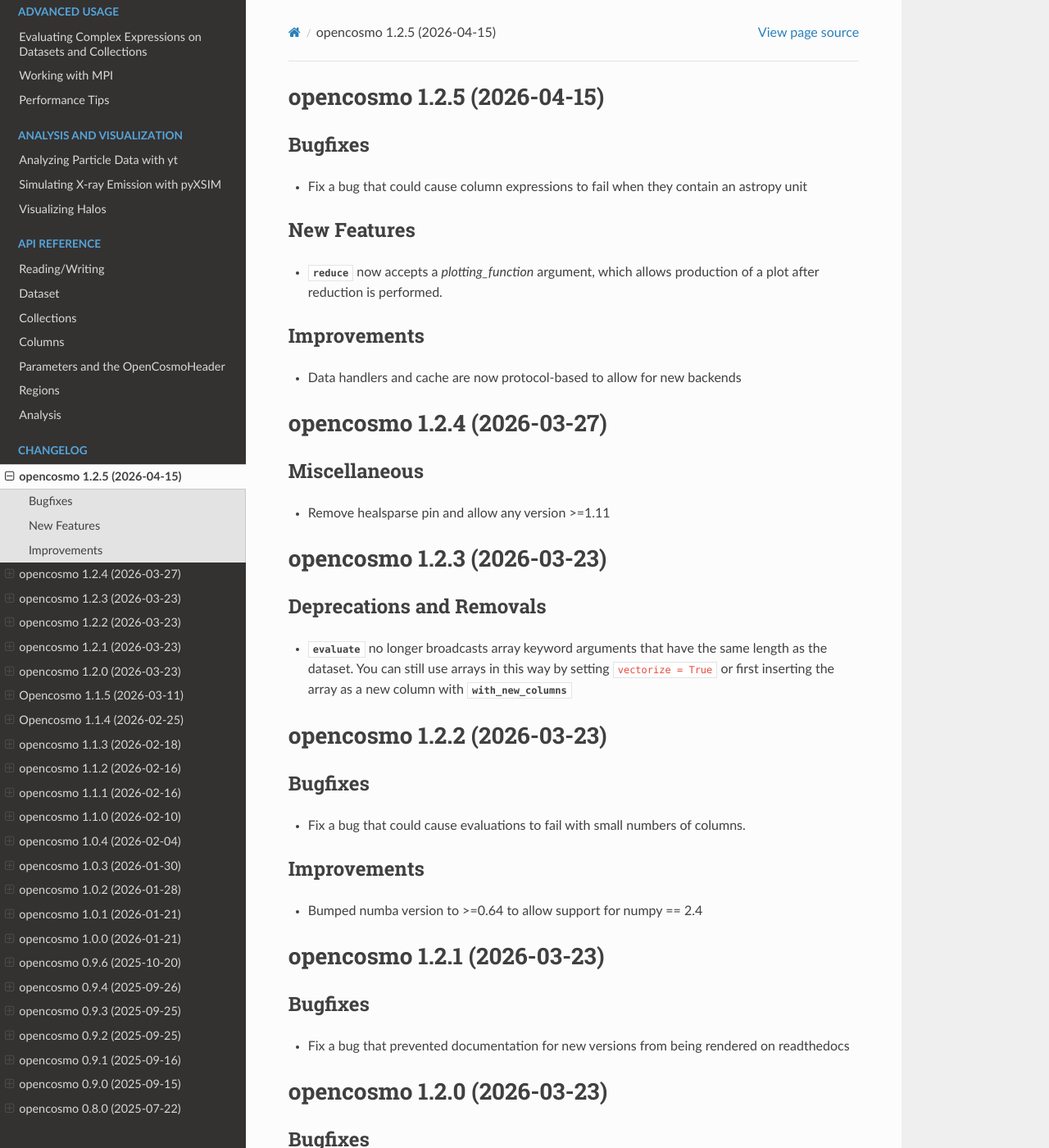
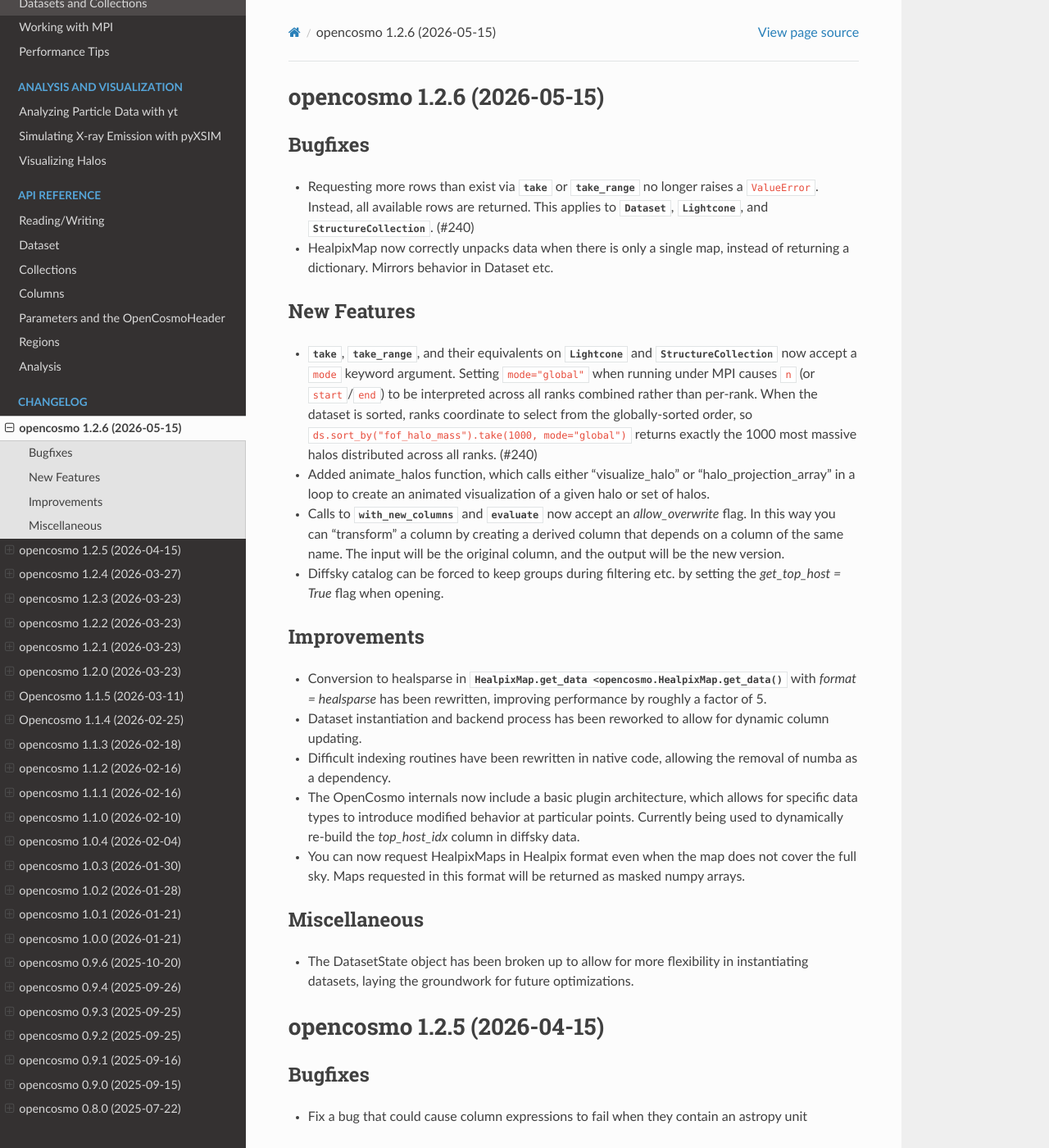
Before and after one commit to ArgonneCPAC/OpenCosmo, a Sphinx documentation site: the page built from docs/source/changelog.rst, in a window 1280 px wide and 1400 px high. Shown: the whole window at 82% size. Built offline with Sphinx 7.4.7 and the Read the Docs theme 3.1.0, drawn with Linux system fonts in a browser that asks for light colours.

```diff
--- /dev/null
+++ b/changes/+89192e73.bugfix.rst
@@ -0,0 +1 @@
+Fixed a bug that could cause column arithmetic to fail with scalars.
--- a/docs/source/changelog.rst
+++ b/docs/source/changelog.rst
@@ -1,3 +1,42 @@
+opencosmo 1.2.6 (2026-05-15)
+============================
+
+Bugfixes
+--------
+
+- Requesting more rows than exist via :py:meth:`take <opencosmo.Dataset.take>` or :py:meth:`take_range <opencosmo.Dataset.take_range>` no longer raises a ``ValueError``. Instead, all available rows are returned. This applies to :py:class:`Dataset <opencosmo.Dataset>`, :py:class:`Lightcone <opencosmo.Lightcone>`, and :py:class:`StructureCollection <opencosmo.StructureCollection>`. (#240)
+- HealpixMap now correctly unpacks data when there is only a single map, instead of returning a dictionary. Mirrors
+  behavior in Dataset etc.
+
+
+New Features
+------------
+
+- :py:meth:`take <opencosmo.Dataset.take>`, :py:meth:`take_range <opencosmo.Dataset.take_range>`, and their equivalents on :py:class:`Lightcone <opencosmo.Lightcone>` and :py:class:`StructureCollection <opencosmo.StructureCollection>` now accept a ``mode`` keyword argument. Setting ``mode="global"`` when running under MPI causes ``n`` (or ``start``/``end``) to be interpreted across all ranks combined rather than per-rank. When the dataset is sorted, ranks coordinate to select from the globally-sorted order, so ``ds.sort_by("fof_halo_mass").take(1000, mode="global")`` returns exactly the 1000 most massive halos distributed across all ranks. (#240)
+- Added animate_halos function, which calls either "visualize_halo" or "halo_projection_array" in a loop to create an animated visualization of a given halo or set of halos.
+- Calls to :py:meth:`with_new_columns <opencosmo.Dataset.with_new_columns>` and :py:meth:`evaluate <opencosmo.Dataset.evaluate>` now accept an `allow_overwrite` flag. In this way you can "transform" a column by creating a derived column that depends on a column of the same name. The input will be the original column, and the output will be the new version.
+- Diffsky catalog can be forced to keep groups during filtering etc. by setting the `get_top_host = True` flag when
+  opening.
+
+
+Improvements
+------------
+
+- Conversion to healsparse in :py:meth:`HealpixMap.get_data <opencosmo.HealpixMap.get_data` with `format = healsparse` has been rewritten, improving performance by roughly a factor of 5.
+- Dataset instantiation and backend process has been reworked to allow for dynamic column updating.
+- Difficult indexing routines have been rewritten in native code, allowing the removal of numba as a dependency.
+- The OpenCosmo internals now include a basic plugin architecture, which allows for specific data types to introduce
+  modified behavior at particular points. Currently being used to dynamically re-build the `top_host_idx` column in
+  diffsky data.
+- You can now request HealpixMaps in Healpix format even when the map does not cover the full sky. Maps requested in this format will be returned as masked numpy arrays.
+
+
+Miscellaneous
+-------------
+
+- The DatasetState object has been broken up to allow for more flexibility in instantiating datasets, laying the groundwork for future optimizations.
+
+
 opencosmo 1.2.5 (2026-04-15)
 ============================
 
```
Also changed, not shown: 2 other files.
